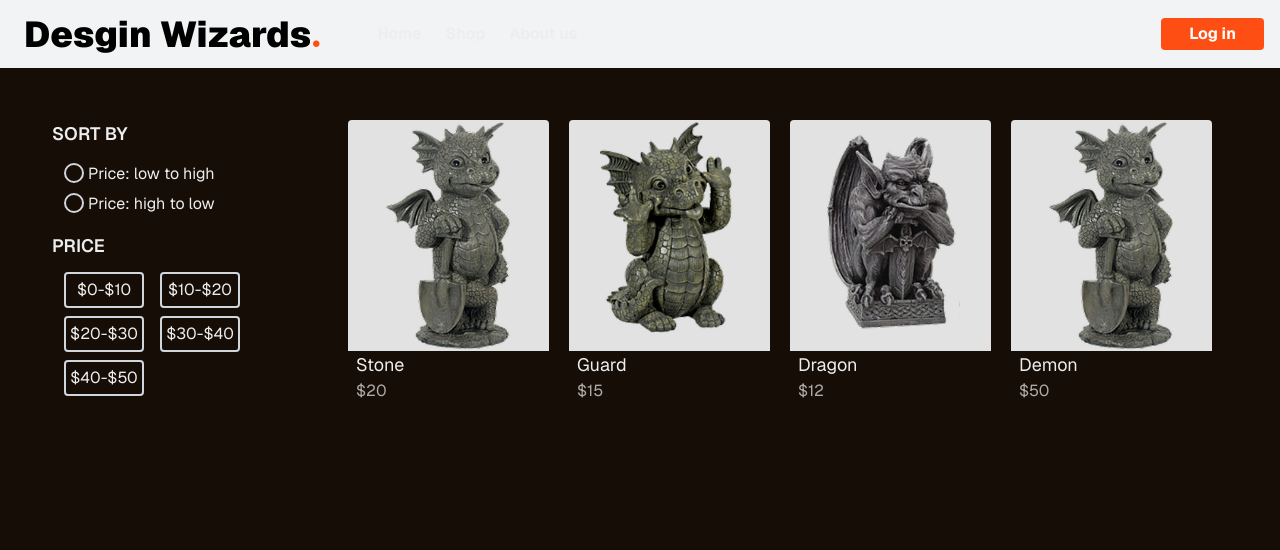
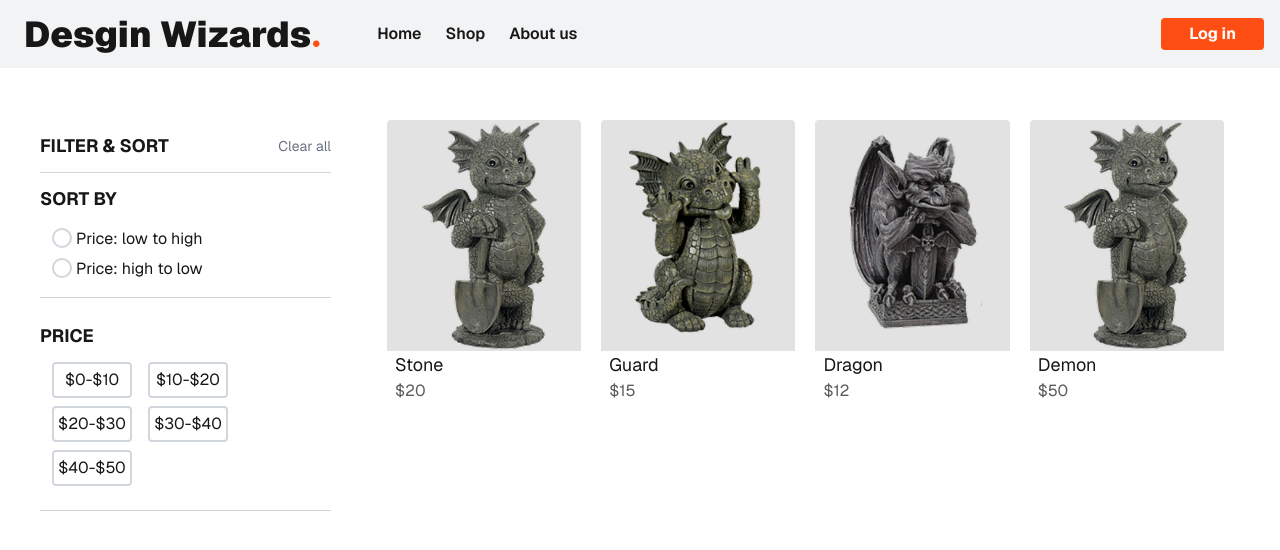
Before and after one commit to Dev-Bhargav/sculpture, a Next.js app: page /shop in a window 1280 px wide. Shown: the top 550 px of the page. Built offline with nearby package versions, Linux system fonts and the light colour scheme.

Commit message:
feat: Filter & Sort (Done)

```diff
--- a/src/app/components/Checkbox.js
+++ b/src/app/components/Checkbox.js
@@ -3,6 +3,7 @@ import React from "react";
 export default function Checkbox({
   label,
   value,
+  sortOption,
   setSortOption,
   onClose = undefined,
 }) {
@@ -12,6 +13,7 @@ export default function Checkbox({
         <input
           type="radio"
           name="sort"
+          checked={sortOption == value}
           className="peer hidden"
           value={value}
           onChange={(e) => {
--- a/src/app/components/Navbar.js
+++ b/src/app/components/Navbar.js
@@ -9,11 +9,11 @@ export default function Navbar() {
   const [show, setShow] = useState(false);
 
   return (
-    <div className="flex justify-between bg-[#F2F3F4] py-3 px-4 items-center top-0 sticky z-50">
+    <div className="flex justify-between bg-[var(--navbar)] py-3 px-4 items-center top-0 sticky z-50">
       <div className="flex items-center gap-12">
         <Link
           href="/"
-          className="font-black text-3xl md:text-4xl text-black px-2 rounded-sm"
+          className="font-black text-3xl md:text-4xl px-2 rounded-sm"
         >
           Desgin Wizards<span className="text-[var(--primary)] text-[40px] font-[--font-geist-sans]">.</span>
         </Link>
--- a/src/app/components/PriceFilter.js
+++ b/src/app/components/PriceFilter.js
@@ -1,31 +1,46 @@
-"use client"
+"use client";
 
 import React, { useState } from "react";
 
-export default function PriceFilter({setFilterOption}) {
-  const [selected, setSelected] = useState(null);
+export default function PriceFilter({filterOption,setFilterOption, selected, setSelected }) {
   const prices = ["$0-$10", "$10-$20", "$20-$30", "$30-$40", "$40-$50"];
+
   const handleClick = (e, index) => {
-    setFilterOption(e.target.value)
+    if (filterOption != e.target.value){
+      setFilterOption(e.target.value)
+    }else{
+      setFilterOption(null)
+    }
+
     if (selected === index) {
       setSelected(null);
     } else {
       setSelected(index);
     }
   };
+
   return (
-    <div className="mx-3 flex flex-wrap gap-x-4 gap-y-2">
+    <div className="flex flex-wrap gap-x-4 gap-y-2">
       {prices.map((price, index) => (
-        <button
+        <label
           key={index}
-          value={price}
-          onClick={(e) => handleClick(e, index)}
           className={`inline-flex justify-center border-2 w-20 py-1 rounded-sm cursor-pointer
-            ${selected == index ? "bg-[var(--primary)] border-[var(--primary)] text-white" : "bg-transparent border-gray-300"}
+            ${
+              selected == index
+                ? "bg-[var(--primary)] border-[var(--primary)] text-white"
+                : "bg-transparent border-gray-300"
+            }
         `}
         >
-          {price}
-        </button>
+          <input
+            type="button"
+            name="filter"
+            value={price}
+            className="peer hidden"
+            onClick={(e) => handleClick(e, index)}
+          />
+          <span className="select-none">{price}</span>
+        </label>
       ))}
     </div>
   );
--- a/src/app/data/products.js
+++ b/src/app/data/products.js
@@ -8,7 +8,7 @@ const products = [
     src: "/images/p3.png",
     slug: "the-dragon",
   },
-  { id: 4, name: "Demon", price: 50, src: "/images/p4.png", slug: "the-dragon" },
+  { id: 4, name: "Demon", price: 50, src: "/images/p4.png", slug: "the-demon" },
 ];
 
 export default products;
--- a/src/app/globals.css
+++ b/src/app/globals.css
@@ -1,9 +1,10 @@
 @import "tailwindcss";
 
 :root {
-  --background: #FFFFFF;
+  --background: #ffffff;
   --foreground: #171717;
-  --primary: #FF4E14;
+  --primary: #ff4e14;
+  --navbar: #f2f3f4;
 }
 
 @theme inline {
@@ -13,12 +14,6 @@
   --font-mono: var(--font-geist-mono);
 }
 
-@media (prefers-color-scheme: light) {
-  :root {
-    --background: #160D07;
-    --foreground: #ededed;
-  }
-}
 
 body {
   background: var(--background);
--- a/src/app/shop/[slug]/page.js
+++ b/src/app/shop/[slug]/page.js
@@ -43,10 +43,10 @@ export default async function page({ params }) {
               <span>Teal</span>
             </div>
           </div>
-          <p className="text-gray-500">
+          <p className="text-[#828282]">
             {` A minimalist, earthy-toned digital illustration featuring a stylized half-face design. Crafted with soft, warm neutrals and clean lines, this artwork blends elegance with introspective expression—perfect for modern spaces, portfolios, or branding visuals.`}
           </p>
-          <button className="bg-[#FF4E14] w-full rounded-sm text-white font-semibold py-2 px-7 lg:rounded-sm cursor-pointer ">
+          <button className="bg-[#FF4E14] w-full text-white rounded-sm font-semibold py-2 px-7 lg:rounded-sm cursor-pointer ">
             Buy Now
           </button>
         </div>
--- a/src/app/shop/page.js
+++ b/src/app/shop/page.js
@@ -14,9 +14,11 @@ export default function Page() {
   const [sortOption, setSortOption] = useState("");
   const [filterOption, setFilterOption] = useState("");
   const [productData, setProductsData] = useState([...products]);
+  const [selected, setSelected] = useState(null);
+
 
   useEffect(() => {
-    let updatedData = [...productData];
+    let updatedData = [...products];
 
     if (filterOption) {
       updatedData = updatedData.filter((item) => {
@@ -36,7 +38,7 @@ export default function Page() {
         }
       });
     }
-
+    console.log(sortOption)
     if (sortOption) {
       updatedData.sort((a, b) => {
         switch (sortOption) {
@@ -52,6 +54,13 @@ export default function Page() {
 
     setProductsData(updatedData);
   }, [sortOption, filterOption]);
+
+  const removeFilter = () => {
+    setFilterOption("");
+    setSortOption("");
+    setSelected(null)
+  };
+
 
   return (
     <div>
@@ -73,10 +82,19 @@ export default function Page() {
         sortOption={sortOption}
       />
 
-      <div className="flex justify-between lg:justify-around gap-4 lg:gap-0 lg:px-10 mt-10">
-        <div className="h-fit w-[20vw] min-w-[230px] py-3 hidden lg:block">
-          <div className="flex flex-col gap-3">
-            <h1 className="font-semibold text-lg">SORT BY</h1>
+      <div className="flex justify-between lg:justify-normal gap-4 lg:gap-10 lg:px-10 mt-10">
+        <div className="h-fit w-[300px] min-w-[230px] py-3 hidden lg:block">
+          <div className="flex justify-between items-center py-3 border-b-1 border-gray-300">
+            <h1 className="font-bold text-lg">FILTER & SORT</h1>
+            <button
+              onClick={removeFilter}
+              className="text-sm text-gray-500 cursor-pointer disabled:text-gray-300"
+            >
+              Clear all
+            </button>
+          </div>
+          <div className="flex flex-col gap-3 border-b-1 border-b-gray-300 py-3">
+            <h1 className="font-bold text-lg">SORT BY</h1>
             <div className="mx-3">
               <Checkbox
                 label="Price: low to high"
@@ -90,10 +108,13 @@ export default function Page() {
                 sortOption={sortOption}
                 value="high-to-low"
               />
-              {/* <Checkbox label="Latest" setSortOption={setSortOption} sortOption={sortOption} value={"low-to-high"}/> */}
             </div>
-            <h1 className="font-semibold text-lg">PRICE</h1>
-            <PriceFilter setFilterOption={setFilterOption} />
+          </div>
+          <div className="mt-3 py-3 border-b-1 border-gray-300">
+            <h1 className="font-bold text-lg">PRICE</h1>
+            <div className="m-3">
+              <PriceFilter filterOption={filterOption} selected={selected} setSelected={setSelected}  setFilterOption={setFilterOption} />
+            </div>
           </div>
         </div>
         <div className="w-full lg:w-[70vw]">
```
